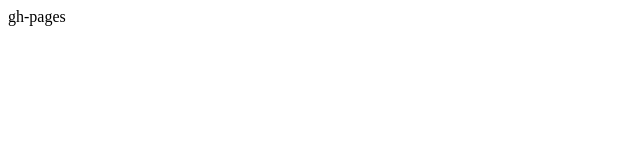
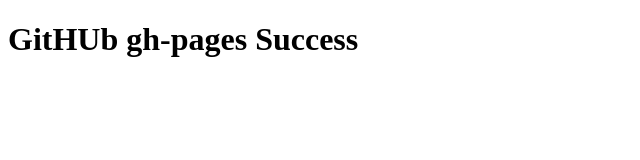
Before and after one commit to leaphe/xctx, a plain HTML site: page index.html in a window 1280 px wide. Shown: the whole page, without its empty margins (0-640 px from the left). Drawn offline with Linux system fonts and the light colour scheme.

Commit message:
add <h1> GitHUb gh-pages Success</h1>
add <h1> GitHUb gh-pages Success</h1>

```diff
--- a/index.html
+++ b/index.html
@@ -2,9 +2,11 @@
 <html>
 <head lang="en">
     <meta charset="UTF-8">
-    <title></title>
+    <title>GitHUb gh-pages Success</title>
 </head>
 <body>
-gh-pages
+
+
+<h1> GitHUb gh-pages Success</h1>
 </body>
 </html>
```
